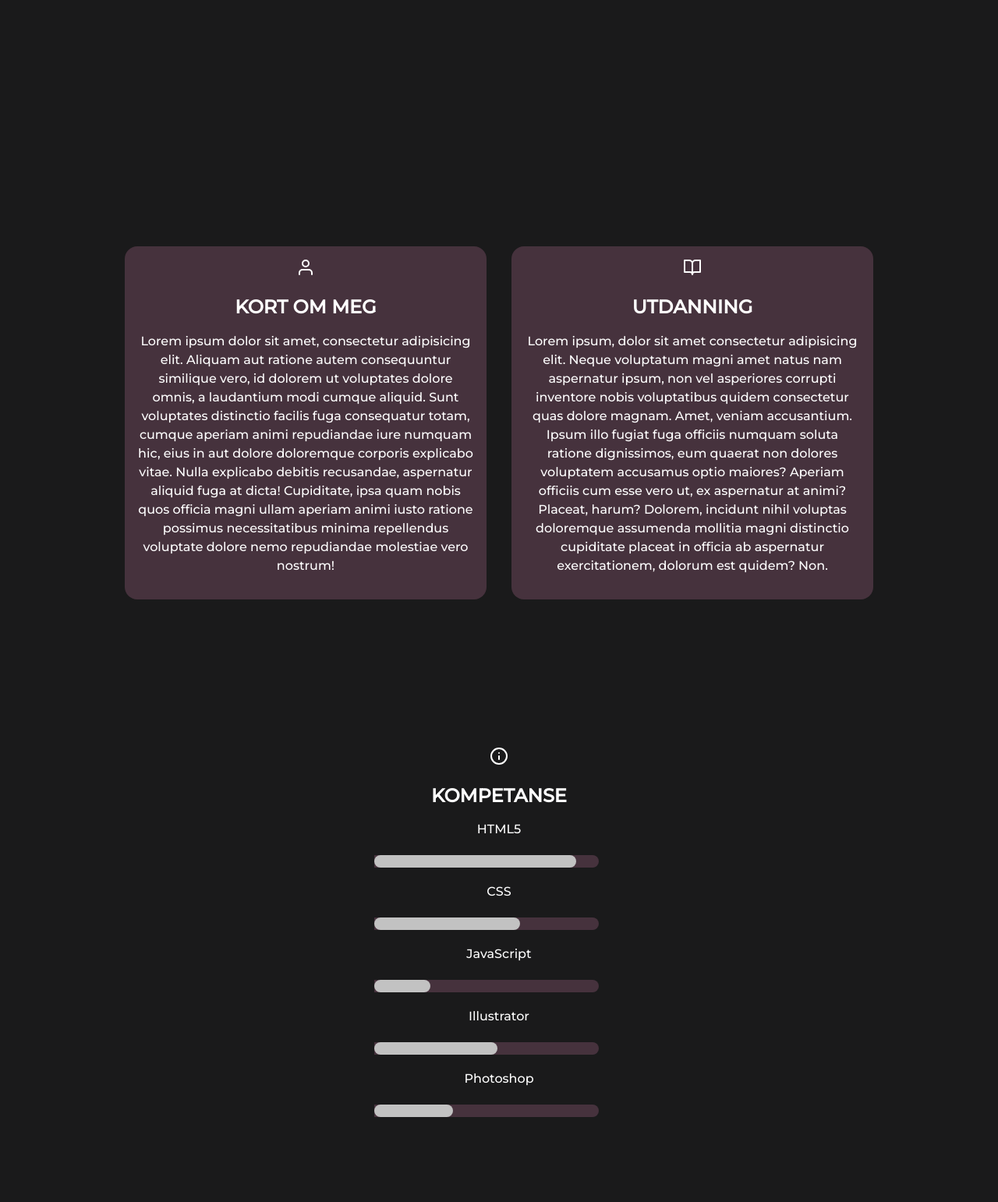
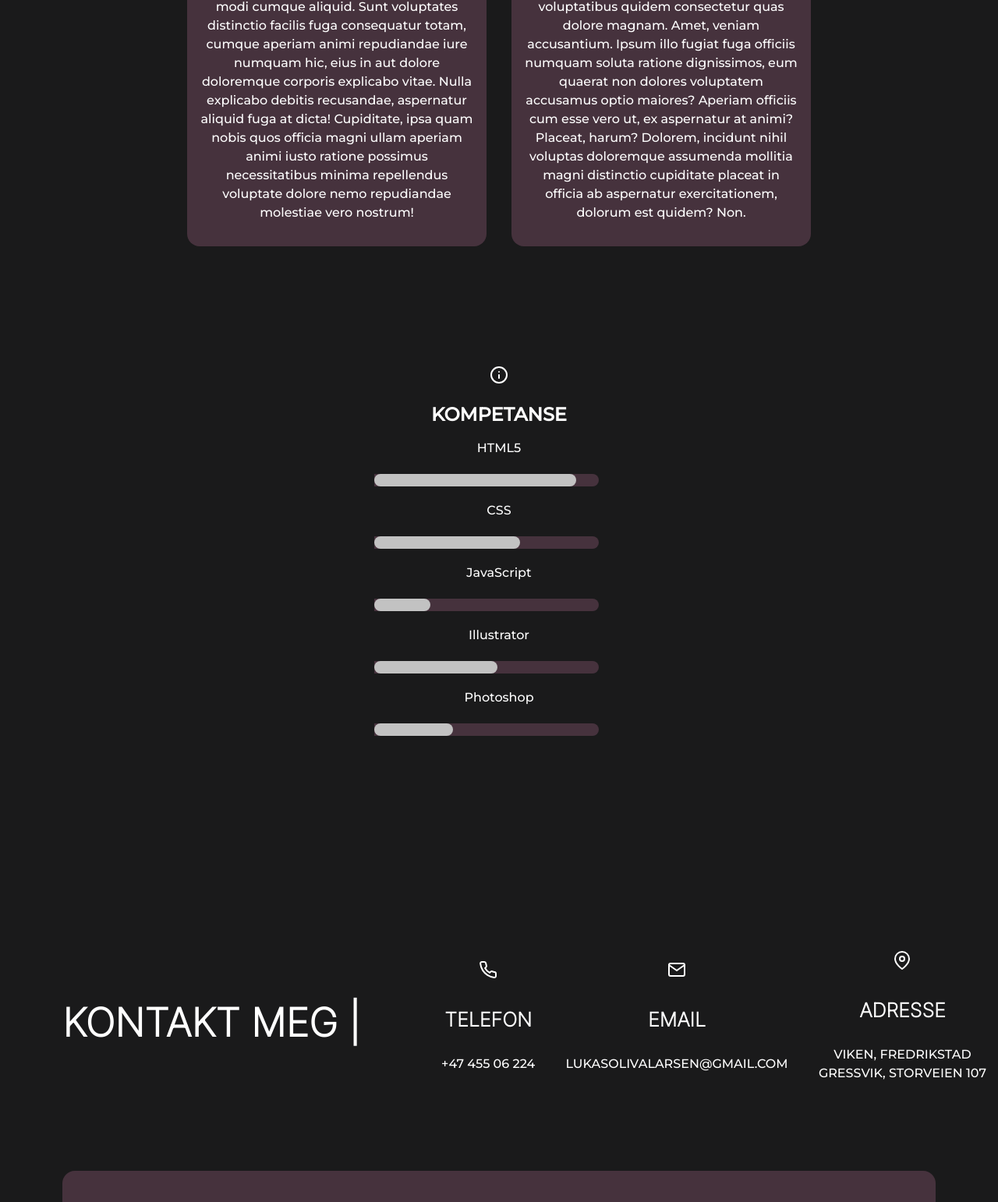
Before and after one commit to Satishh1/Satishh1.github.io, a plain HTML site: page index.html in a window 1280 px wide. Shown: the part 1075-2617 px from the top of the page at 78% size. Drawn offline with Linux system fonts and the light colour scheme; a web font is replaced by a local one.

Commit message:
Update style.css

```diff
--- a/style/style.css
+++ b/style/style.css
@@ -40,7 +40,7 @@ header h1{
 
 header p{
     font-size: 1.5rem;
-    min-height: 75vh;
+    min-height: 65yvh;
     font-family: 'Source Code Pro';
 
 
@@ -71,7 +71,8 @@ header p{
 
 main{
 
-    margin: 10rem;
+    margin: 15rem;
+
 }
 
 article{
@@ -96,6 +97,7 @@ article{
 
     min-height: 100vh;
 
+
 }
 
 
@@ -109,23 +111,27 @@ article{
     background-color: var(--card);
 }
 
-.info:nth-child(1){
+.info-1:nth-child(1){
     transition-delay: 200ms;
 }
 
-.info:nth-child(2){
+.info-2:nth-child(2){
     transition-delay: 400ms;
 }
 
-.info:nth-child(3){
-    transition-delay: 600ms;
-}
+
+.progressbar{
+ display: grid;
+ place-items: center;
+
+ }
 
 
 
   progress{
       background-color: var(--card);
       margin-right: 10rem;
+
   }
 
   progress::-webkit-progress-bar{
@@ -149,24 +155,30 @@ justify-content: space-between;
 align-items: center;
 text-align: center;
 
-min-height: 100vh;
-margin: 15rem;
-
 text-transform: uppercase;
 text-align: center;
 color: var(--text2);
+
 }
 
 h3{
-    font-size: 40px;
+
+    font-size: 50px;
     text-align: center;
     color: var(--text2);
     font-family: "inter";
+    text-transform: uppercase;
+    margin: 5rem;
+
 }
 
 h4{
     font-size: 25px;
     font-family: "inter";
+}
+
+.kontakt{
+
 }
 
 .kontakt:nth-child(1){
@@ -178,7 +190,7 @@ h4{
 }
 
 .kontakt:nth-child(3){
-    transition-delay: 6 00ms;
+    transition-delay: 600ms;
 }
 
 
```
